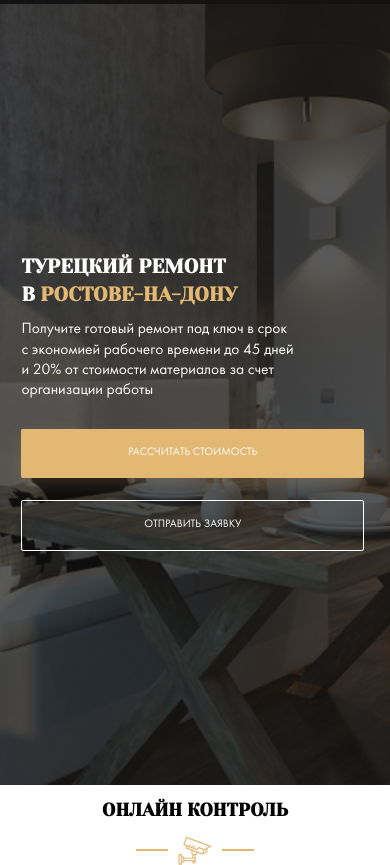
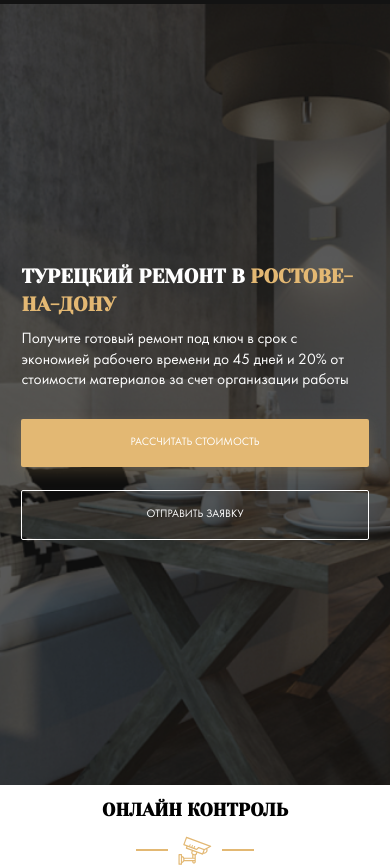
Before and after one commit to Dias226/repair-design, a website: page index.html in a window 390 px wide. Shown: the part 59-924 px from the top of the page. Drawn offline with Linux system fonts and the light colour scheme; files whose address does not match are found by name.

Commit message:
feat: make adaptive hero-content on small resolution

```diff
--- a/sass/_media.sass
+++ b/sass/_media.sass
@@ -26,13 +26,17 @@
     &__scroll-down
       display: none
     &__content
-      max-width: 22.86rem
+      max-width: unset
+      min-width: 90%
+    &__title
+      max-width: 100%
     &__text
+      max-width: 100%
       font-size: 1.29rem
       margin-bottom: 2.28rem
     &__button
       display: block
-      min-width: 28.56rem
+      min-width: 100%
       margin-bottom: 1.85rem
 @media screen and ( max-height: 520px )
   .hero
@@ -41,4 +45,5 @@
 @media (min-width: 320px) and (max-width: 374px)
   .hero
     &__button
-       min-width: 24rem
+      min-width: 23rem
+      max-width: 100%
```
Also changed, not shown: css/style.css.
